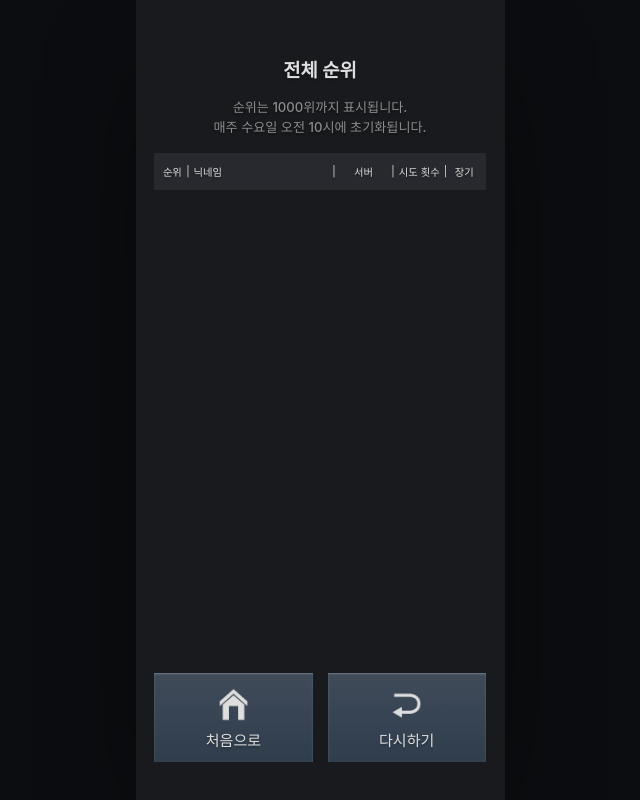
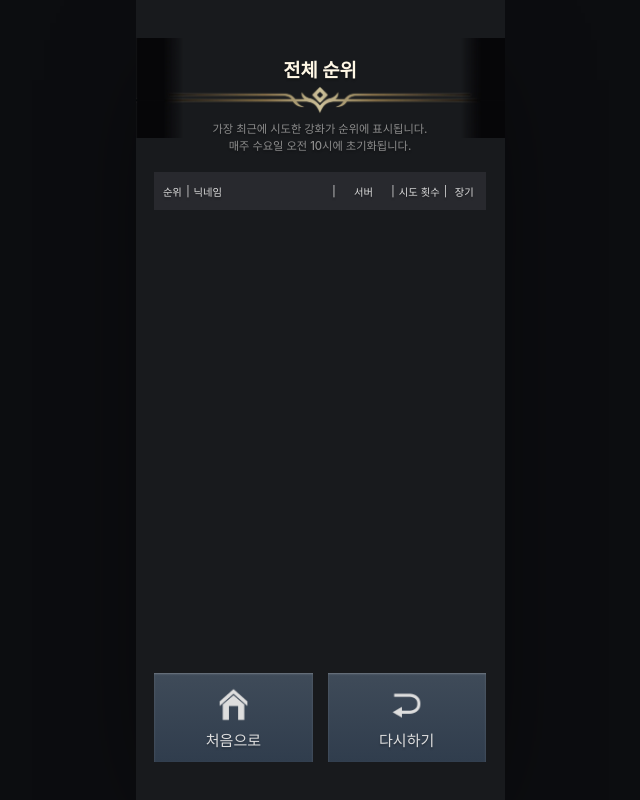
Before and after one commit to hammmi316/25-simulator, a website with bundled scripts: page rank.html in a window 1280 px wide. Shown: the whole page, without its empty margins (320-960 px from the left). Built offline with nearby package versions, Linux system fonts and the light colour scheme; no server answers; a web font is replaced by a local one.

Commit message:
Restyle rank screen per updated Figma, nudge credit up on main/login
- Rank title now cream (#fff8e6) with the same gold divider graphic
  used under "로그인" on the login screen, reusing divider.webp
- Summary copy now describes the latest-result-wins behavior instead
  of the old 1000-cap wording; table/pagination shifted down to make
  room for the divider
- Move "made by. 따순미" up slightly on index.html and login.html
  only (left as-is elsewhere, per request)

Co-Authored-By: Claude Sonnet 5 <noreply@anthropic.com>

```diff
--- a/rank.html
+++ b/rank.html
@@ -14,17 +14,23 @@
     text-align:center;
     font-weight:700;
     font-size:5.089cqw;
-    color:#dedede;
+    color:#fff8e6;
     text-shadow:0 0.509cqw 0.509cqw rgba(0,0,0,0.25);
+  }
+  .rank-divider{
+    position:absolute;
+    left:-24.682cqw; top:10.433cqw;
+    width:149.364cqw; height:26.845cqw;
+    pointer-events:none;
   }
   .rank-summary{
     position:absolute;
-    left:0; top:26.590cqw;
+    left:0; top:32.697cqw;
     width:100cqw;
     margin:0;
     text-align:center;
     font-weight:500;
-    font-size:3.563cqw;
+    font-size:3.053cqw;
     line-height:1.5;
     color:#8c8c8c;
     text-shadow:0 0.509cqw 0.509cqw rgba(0,0,0,0.25);
@@ -32,7 +38,7 @@
 
   .rank-table{
     position:absolute;
-    left:5.089cqw; top:41.349cqw;
+    left:5.089cqw; top:46.692cqw;
     width:89.822cqw;
   }
   .rank-row{
@@ -70,7 +76,7 @@
 
   .pagination{
     position:absolute;
-    left:5.089cqw; top:167.557cqw;
+    left:5.089cqw; top:170.865cqw;
     width:89.822cqw;
     display:flex; align-items:center; justify-content:center;
     gap:2.036cqw;
@@ -107,6 +113,7 @@
 <div class="viewport">
   <div class="frame">
     <h1 class="rank-title">전체 순위</h1>
+    <img class="rank-divider" src="assets/divider.webp" alt="" />
     <p class="rank-summary" id="rankSummary"></p>
 
     <div class="rank-table" id="rankTable">
@@ -151,7 +158,7 @@
   if(!page || page < 1) page = 1;
 
   document.getElementById('rankSummary').innerHTML =
-    '순위는 ' + G.MAX_LEADERBOARD_RANK + '위까지 표시됩니다.<br>' +
+    '가장 최근에 시도한 강화가 순위에 표시됩니다.<br>' +
     '매주 수요일 오전 10시에 초기화됩니다.';
 
   function iconSrc(job){
```
Also changed, not shown: index.html (+1 -0 lines), login.html (+1 -0 lines).
